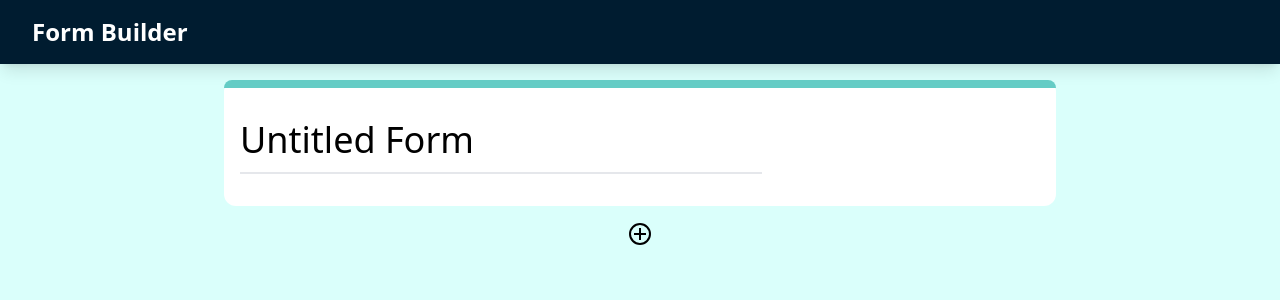
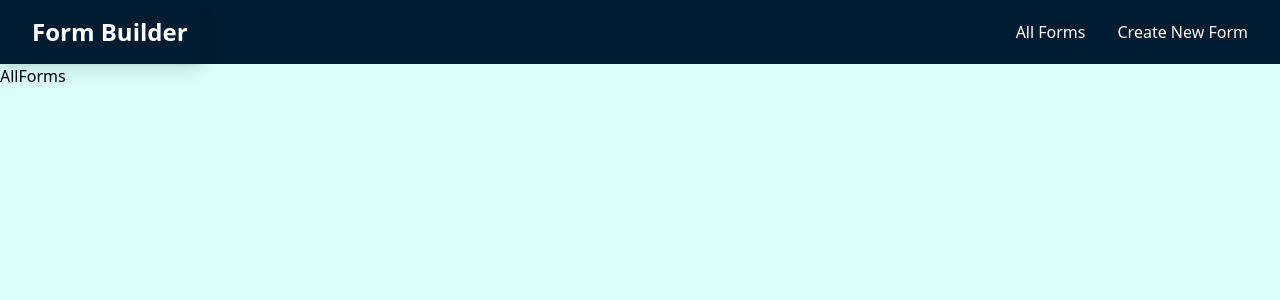
Before and after one commit to vyankatesh-nyati/form_builder, a React (Create React App) app: page / in a window 1280 px wide. Shown: the top 300 px of the page. Built offline with nearby package versions, Linux system fonts and the light colour scheme.

Commit message:
navigation

```diff
--- a/src/App.tsx
+++ b/src/App.tsx
@@ -1,9 +1,34 @@
+import { RouterProvider, createBrowserRouter } from "react-router-dom";
 import EditPage from "./pages/Edit";
+import AllForms from "./pages/AllForms";
+import Layout from "./Layout";
+import Form from "./pages/Form";
+
+const router = createBrowserRouter([
+  {
+    path: "/",
+    element: <Layout />,
+    children: [
+      {
+        path: "/",
+        element: <AllForms />,
+      },
+      {
+        path: "/create-new-form",
+        element: <EditPage />,
+      },
+    ],
+  },
+  {
+    path: "/form/:id",
+    element: <Form />,
+  },
+]);
 
 function App() {
   return (
     <div className="App bg-[#DAFFFB] min-h-screen">
-      <EditPage />
+      <RouterProvider router={router} />
     </div>
   );
 }
--- /dev/null
+++ b/src/Layout.tsx
@@ -0,0 +1,14 @@
+import React from "react";
+import { Outlet } from "react-router-dom";
+import Navbar from "./components/common/Navbar";
+
+const Layout: React.FC = () => {
+  return (
+    <>
+      <Navbar />
+      <Outlet />
+    </>
+  );
+};
+
+export default Layout;
--- a/src/components/common/Navbar.tsx
+++ b/src/components/common/Navbar.tsx
@@ -1,8 +1,19 @@
+import { Link } from "react-router-dom";
 const Navbar = (): JSX.Element => {
   return (
-    <div className="bg-[#001C30]">
-      <h1 className="text-2xl p-4 pl-8 font-semibold text-white shadow-lg">Form Builder</h1>
-    </div>
+    <nav className="bg-[#001C30] text-white flex justify-between items-center">
+      <h1 className="text-2xl p-4 pl-8 font-semibold text-white shadow-lg">
+        Form Builder
+      </h1>
+      <ul className="flex gap-8 mr-8">
+        <li>
+          <Link to="/">All Forms</Link>
+        </li>
+        <li>
+          <Link to="/create-new-form">Create New Form</Link>
+        </li>
+      </ul>
+    </nav>
   );
 };
 
--- /dev/null
+++ b/src/pages/AllForms.tsx
@@ -0,0 +1,7 @@
+import React from "react";
+
+const AllForms: React.FC = () => {
+  return <div>AllForms</div>;
+};
+
+export default AllForms;
--- a/src/pages/Edit.tsx
+++ b/src/pages/Edit.tsx
@@ -1,6 +1,5 @@
 import React from "react";
 import TitleComponent from "../components/TitleComponent";
-import Navbar from "../components/common/Navbar";
 import QuestionEdit from "../components/QuestionEdit";
 import { GrAddCircle } from "react-icons/gr";
 import { useDispatch, useSelector } from "react-redux";
@@ -19,7 +18,6 @@ const EditPage = () => {
 
   return (
     <div className="pb-4">
-      <Navbar />
       <TitleComponent />
       {questions.map((question) => {
         return <QuestionEdit question={question} key={question.id} />;
--- /dev/null
+++ b/src/pages/Form.tsx
@@ -0,0 +1,10 @@
+import React from "react";
+import { useParams } from "react-router";
+
+const Form: React.FC = () => {
+  const params = useParams();
+
+  return <div>Form {params.id}</div>;
+};
+
+export default Form;
```
